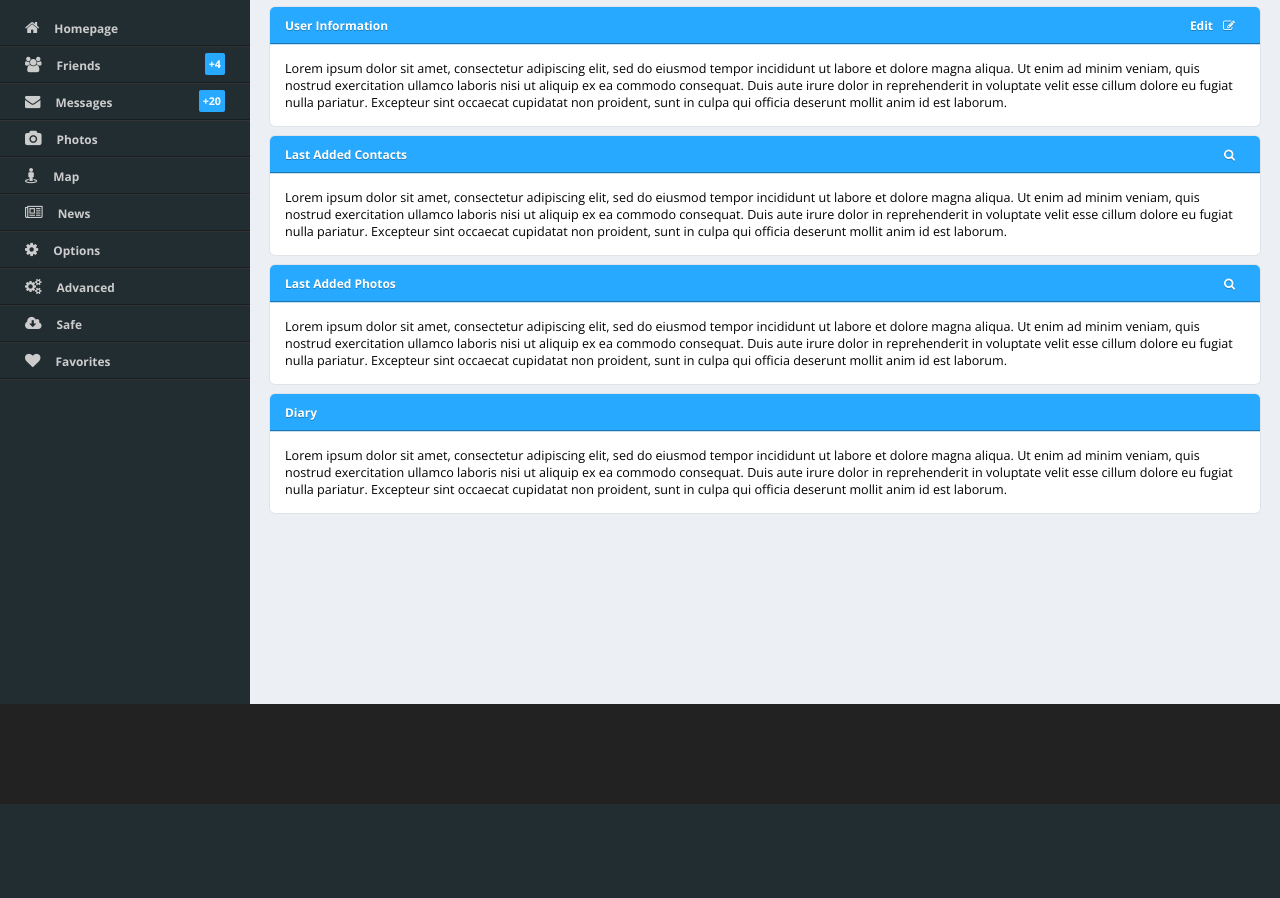
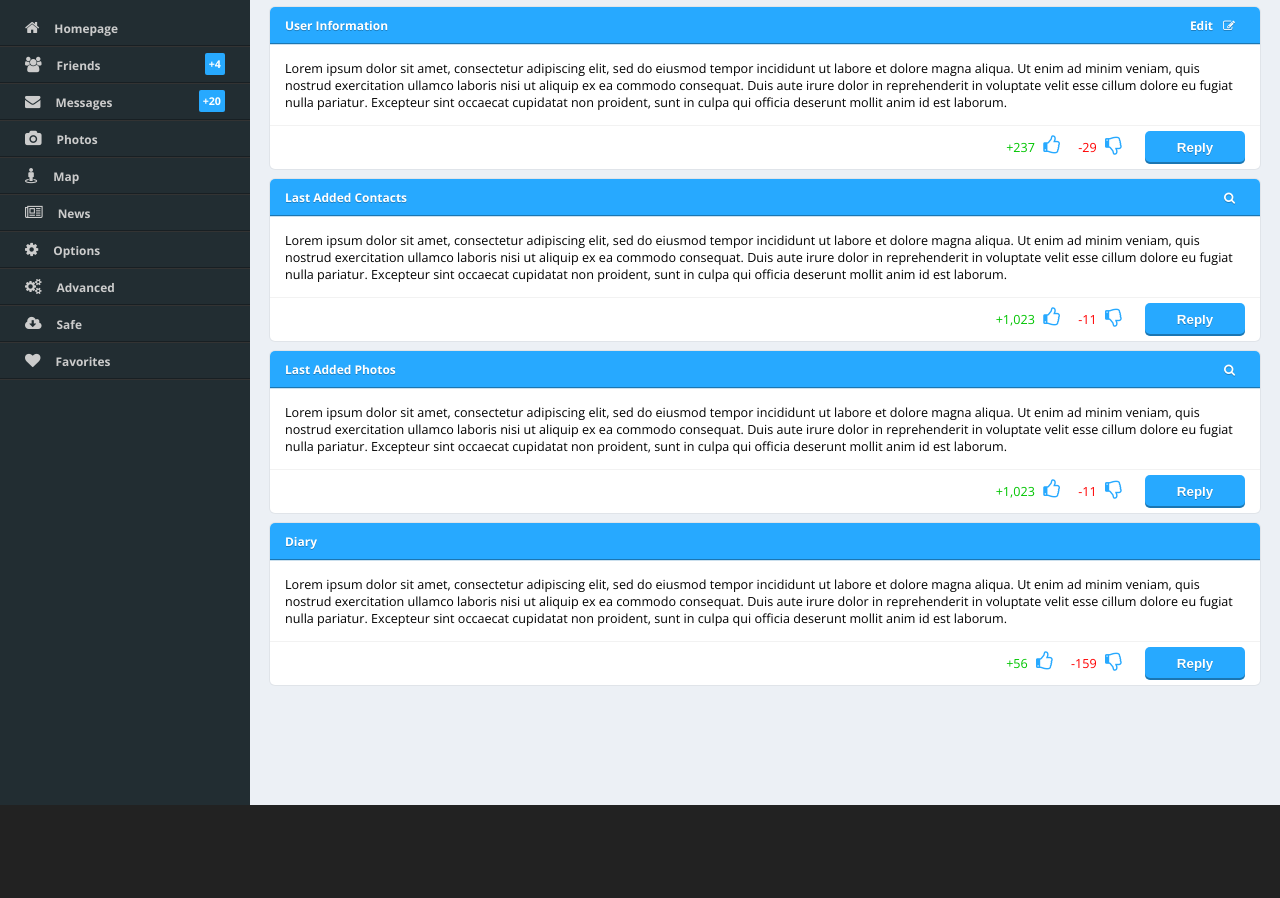
Before and after one commit to ajakupson/dev_sketches, a plain HTML site: page airsim/homepage.html in a window 1280 px wide. Shown: the part 96-994 px from the top of the page. Before the commit the page ends 900 px from the top, so only its background shows below. Drawn offline with nearby package versions, Linux system fonts and the light colour scheme.

Commit message:
main button, likes / dislikes, section footer

```diff
--- a/airsim/assets/css/airsim_default/homepage.css
+++ b/airsim/assets/css/airsim_default/homepage.css
@@ -276,12 +276,68 @@ div#page_content {
 .section_content {
 	padding: 15px;
 }
+.section_footer {
+
+	padding: 5px 15px;
+
+	box-shadow: 0 0 0 1px rgba(0,0,0,0.05);
+	-webkit-box-shadow: 0 0 0 1px rgba(0,0,0,0.05);
+	-moz-box-shadow: 0 0 0 1px rgba(0,0,0,0.05);
+	-o-box-shadow: 0 0 0 1px rgba(0,0,0,0.05);
+}
+.footer_buttons {
+	float: right;
+}
 
 .right {
 	float: right;
 }
 .clear {
 	clear: both;
+}
+button {
+	padding: 9px 15px;
+    background-color: #27a9ff;
+    border: 1px solid #27a9ff;
+    color: white;
+    font-weight: bold;
+    min-width: 100px;
+    border-radius: 5px;
+    border: none;
+    outline: none;
+    cursor: pointer;
+
+    text-shadow: 0 1px 0 rgba(0, 0, 0, 0.25);
+    box-shadow: 0 0px 0 0 rgba(0, 0, 0, 0.2),inset 0 -2px 0 0 rgba(0, 0, 0, 0.3);
+}
+button:hover {
+	background-color: #2785ff;
+}
+.likes_dislikes_wrapper {
+	display: inline-block;
+	margin: 0 10px;
+	font-size: 100%;
+}
+.likes_dislikes_wrapper i {
+	font-size: 155%;
+	display: inline-block;
+	margin: 0 5px;
+	color: #27a9ff;
+	cursor: pointer;
+}
+.likes_dislikes_wrapper i:hover {
+	color: #2785ff;
+}
+.likes_dislikes_wrapper .likes,
+.likes_dislikes_wrapper .dislikes {
+	display: inline-block;
+	margin: 0 5px;
+}
+.likes_dislikes_wrapper .likes .count {
+	color: #00C500;
+}
+.likes_dislikes_wrapper .dislikes .count {
+	color: red;
 }
 
 footer#inner {
@@ -340,4 +396,11 @@ footer#inner {
 	header div#user_top_panel {
 		display: none;
 	}
+
+	.likes_dislikes_wrapper {
+		font-size: 74%;
+    	font-weight: bold;
+    	margin: 0 5px;
+	}
+
 }
--- a/airsim/homepage.html
+++ b/airsim/homepage.html
@@ -33,7 +33,7 @@
 			<header id="inner">
 
 				<div class="logo">
-					<img src="assets/images/airsim_logo_white.png"/>
+					<img src="assets/images/airsim_logo_white.svg"/>
 					<div class="logo_text">AIRSIM</div>
 				</div>
 
@@ -91,6 +91,22 @@
 						<div class="section_content">
 							Lorem ipsum dolor sit amet, consectetur adipiscing elit, sed do eiusmod tempor incididunt ut labore et dolore magna aliqua. Ut enim ad minim veniam, quis nostrud exercitation ullamco laboris nisi ut aliquip ex ea commodo consequat. Duis aute irure dolor in reprehenderit in voluptate velit esse cillum dolore eu fugiat nulla pariatur. Excepteur sint occaecat cupidatat non proident, sunt in culpa qui officia deserunt mollit anim id est laborum.
 						</div>
+						<div class="section_footer">
+							<div class="footer_buttons">
+								<div class="likes_dislikes_wrapper">
+									<span class="likes">
+										<span class="count">+237</span>
+										<i class="fa fa-thumbs-o-up"></i>
+									</span>
+									<span class="dislikes">
+										<span class="count">-29</span>
+										<i class="fa fa-thumbs-o-down"></i>
+									</span>
+								</div>
+								<button>Reply</button>
+							</div>
+							<div class="clear"></div>
+						</div>
 					</section>
 					<section class="section">
 						<h1>
@@ -99,6 +115,22 @@
 						</h1>
 						<div class="section_content">
 							Lorem ipsum dolor sit amet, consectetur adipiscing elit, sed do eiusmod tempor incididunt ut labore et dolore magna aliqua. Ut enim ad minim veniam, quis nostrud exercitation ullamco laboris nisi ut aliquip ex ea commodo consequat. Duis aute irure dolor in reprehenderit in voluptate velit esse cillum dolore eu fugiat nulla pariatur. Excepteur sint occaecat cupidatat non proident, sunt in culpa qui officia deserunt mollit anim id est laborum.
+						</div>
+						<div class="section_footer">
+							<div class="footer_buttons">
+								<div class="likes_dislikes_wrapper">
+									<span class="likes">
+										<span class="count">+1,023</span>
+										<i class="fa fa-thumbs-o-up"></i>
+									</span>
+									<span class="dislikes">
+										<span class="count">-11</span>
+										<i class="fa fa-thumbs-o-down"></i>
+									</span>
+								</div>
+								<button>Reply</button>
+							</div>
+							<div class="clear"></div>
 						</div>
 					</section>
 					<section class="section">
@@ -109,11 +141,43 @@
 						<div class="section_content">
 							Lorem ipsum dolor sit amet, consectetur adipiscing elit, sed do eiusmod tempor incididunt ut labore et dolore magna aliqua. Ut enim ad minim veniam, quis nostrud exercitation ullamco laboris nisi ut aliquip ex ea commodo consequat. Duis aute irure dolor in reprehenderit in voluptate velit esse cillum dolore eu fugiat nulla pariatur. Excepteur sint occaecat cupidatat non proident, sunt in culpa qui officia deserunt mollit anim id est laborum.
 						</div>
+						<div class="section_footer">
+							<div class="footer_buttons">
+								<div class="likes_dislikes_wrapper">
+									<span class="likes">
+										<span class="count">+1,023</span>
+										<i class="fa fa-thumbs-o-up"></i>
+									</span>
+									<span class="dislikes">
+										<span class="count">-11</span>
+										<i class="fa fa-thumbs-o-down"></i>
+									</span>
+								</div>
+								<button>Reply</button>
+							</div>
+							<div class="clear"></div>
+						</div>
 					</section>
 					<section class="section">
 						<h1>Diary</h1>
 						<div class="section_content">
 							Lorem ipsum dolor sit amet, consectetur adipiscing elit, sed do eiusmod tempor incididunt ut labore et dolore magna aliqua. Ut enim ad minim veniam, quis nostrud exercitation ullamco laboris nisi ut aliquip ex ea commodo consequat. Duis aute irure dolor in reprehenderit in voluptate velit esse cillum dolore eu fugiat nulla pariatur. Excepteur sint occaecat cupidatat non proident, sunt in culpa qui officia deserunt mollit anim id est laborum.
+						</div>
+						<div class="section_footer">
+							<div class="footer_buttons">
+								<div class="likes_dislikes_wrapper">
+									<span class="likes">
+										<span class="count">+56</span>
+										<i class="fa fa-thumbs-o-up"></i>
+									</span>
+									<span class="dislikes">
+										<span class="count">-159</span>
+										<i class="fa fa-thumbs-o-down"></i>
+									</span>
+								</div>
+								<button>Reply</button>
+							</div>
+							<div class="clear"></div>
 						</div>
 					</section>
 				</div>
```
Also changed, not shown: airsim/assets/images/airsim_logo_blue.svg (added), airsim/assets/images/airsim_logo_white.png (deleted), airsim/assets/images/airsim_logo_white.svg (added).
